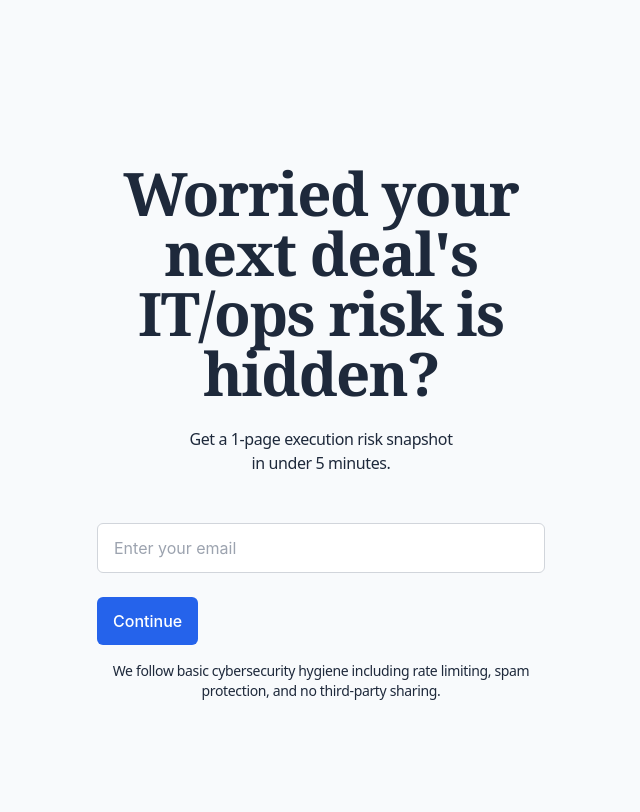
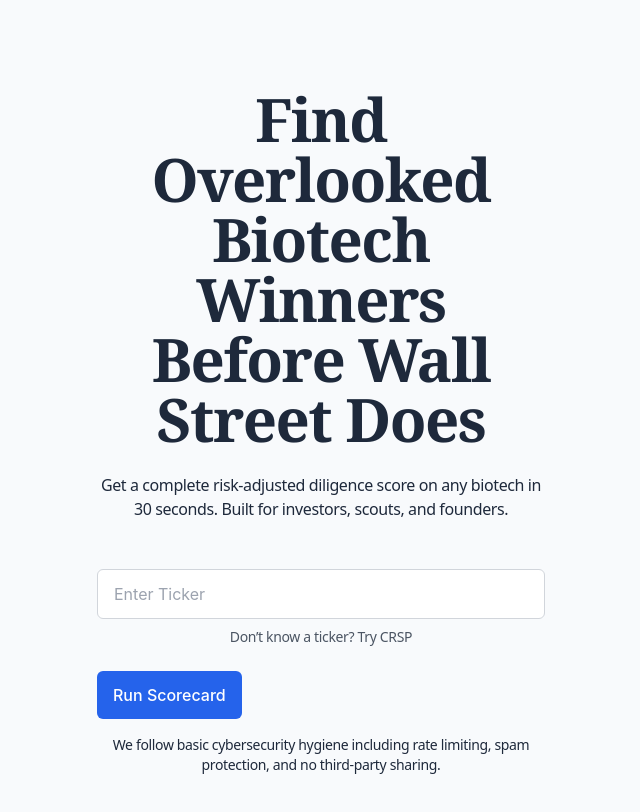
Before and after one commit to connortpeterson/ops-risk-landing, a React (Vite) app: page / in a window 1280 px wide. Shown: the top 812 px of the page, without its empty margins (319-959 px from the left). Built offline with nearby package versions, Linux system fonts and the light colour scheme.

Commit message:
Update landing page copy for biotech

```diff
--- a/src/LandingPage.tsx
+++ b/src/LandingPage.tsx
@@ -16,32 +16,35 @@ function LandingPage() {
       <main className="max-w-md w-full">
         <div className="text-center mb-12">
           <h1 className="text-3xl lg:text-6xl font-bold mb-6">
-            Worried your next deal's IT/ops risk is hidden?
+            Find Overlooked Biotech Winners Before Wall Street Does
           </h1>
           <p className="prose prose-sm md:prose mb-8 mx-auto">
-            Get a 1-page execution risk snapshot<br />in under 5 minutes.
+            Get a complete risk-adjusted diligence score on any biotech in 30 seconds. Built for investors, scouts, and founders.
           </p>
         </div>
 
         <form onSubmit={handleSubmit} className="space-y-6">
           <div>
             <input
-              type="email"
-              value={quizState.email}
+              type="text"
+              value={quizState.ticker}
               onChange={(e) =>
-                setQuizState((prev) => ({ ...prev, email: e.target.value }))
+                setQuizState((prev) => ({ ...prev, ticker: e.target.value }))
               }
-              placeholder="Enter your email"
+              placeholder="Enter Ticker"
               required
               className="w-full max-w-xs md:max-w-md mx-auto px-4 py-3 border border-gray-300 rounded-md focus:outline-none focus:ring-2 focus:ring-blue-500 focus:border-transparent"
             />
+            <p className="text-sm mt-2 text-center text-gray-600">
+              Don’t know a ticker? Try CRSP
+            </p>
           </div>
           <div className="text-center md:text-left">
             <button
               type="submit"
               className="w-full md:w-auto mx-auto bg-blue-600 hover:bg-blue-700 text-white font-medium py-3 px-4 rounded-md transition duration-200"
             >
-              Continue
+              Run Scorecard
             </button>
           </div>
         </form>
--- a/src/usePersistentQuizState.ts
+++ b/src/usePersistentQuizState.ts
@@ -7,14 +7,14 @@ export interface QuizAnswers {
 }
 
 export interface QuizState {
-  email: string
+  ticker: string
   answers: QuizAnswers
 }
 
 export const STORAGE_KEY = 'quizState'
 
 export const DEFAULT_STATE: QuizState = {
-  email: '',
+  ticker: '',
   answers: {
     urgency: 3,
     area: '',
@@ -32,7 +32,7 @@ export default function usePersistentQuizState(): [QuizState, React.Dispatch<Rea
       if (stored) {
         const parsed = JSON.parse(stored) as Partial<QuizState>
         return {
-          email: parsed.email ?? DEFAULT_STATE.email,
+            ticker: parsed.ticker ?? DEFAULT_STATE.ticker,
           answers: {
             urgency: parsed.answers?.urgency ?? DEFAULT_STATE.answers.urgency,
             area: parsed.answers?.area ?? DEFAULT_STATE.answers.area,
```
